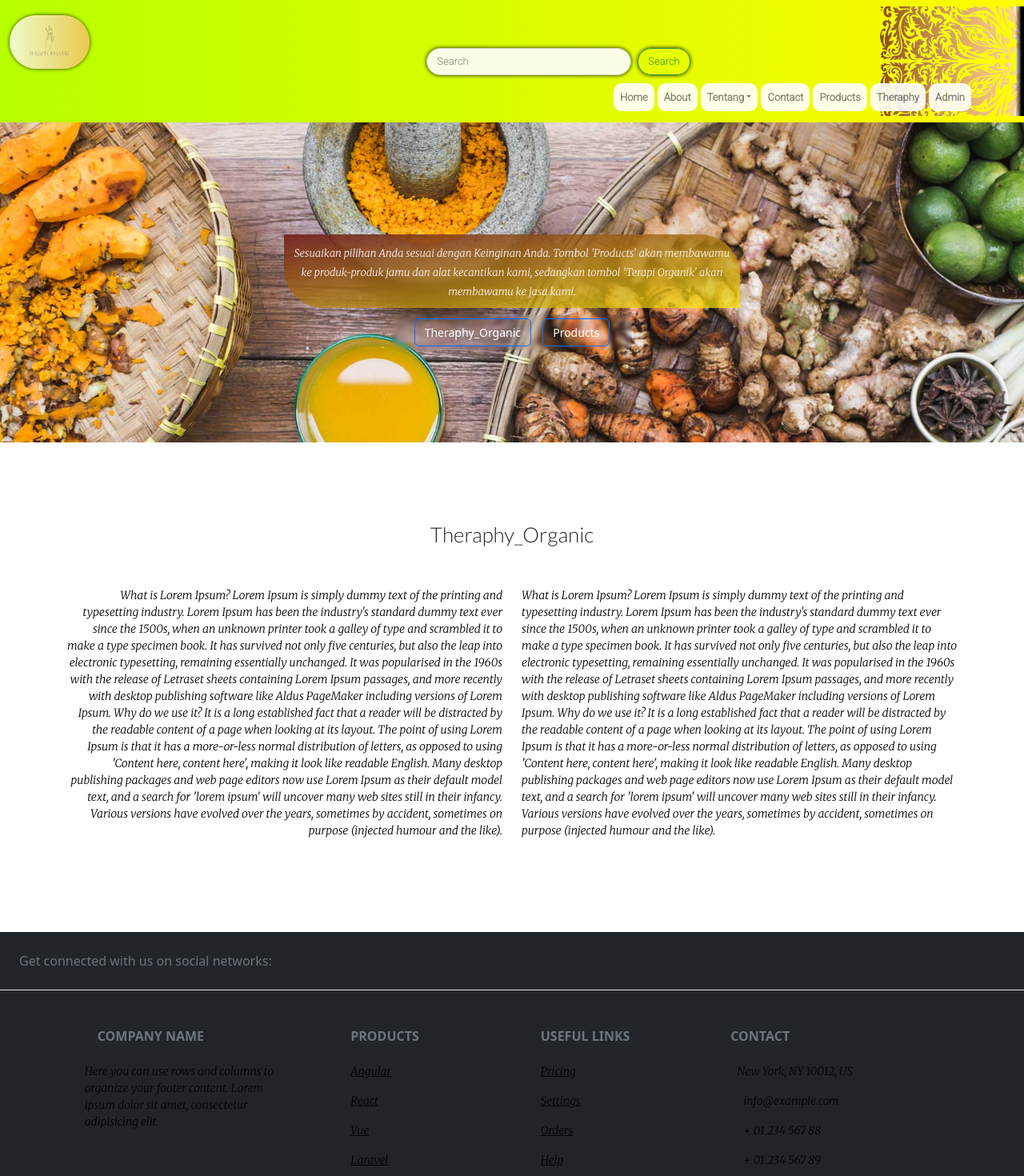
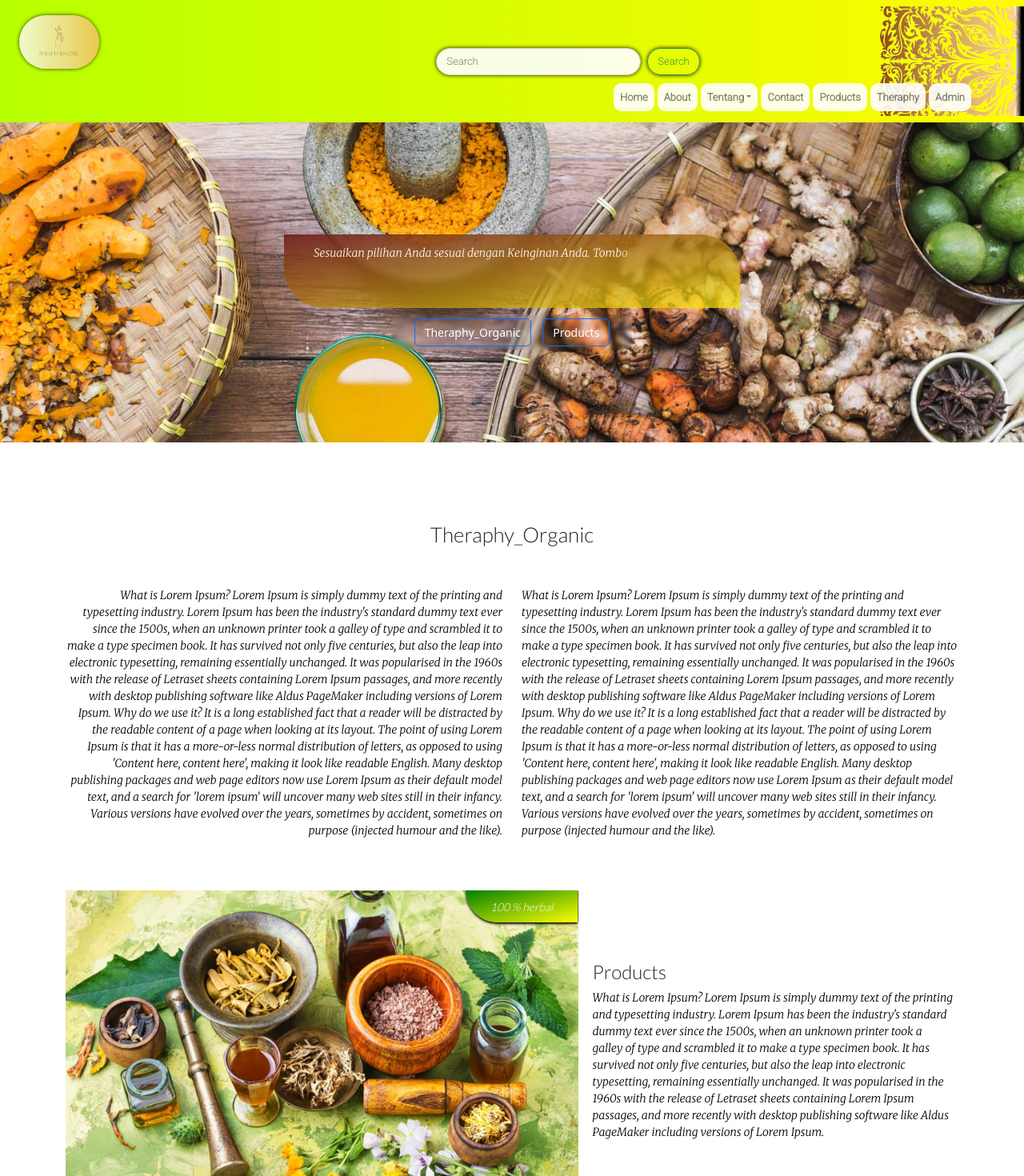
Before and after one commit to Fahriansyahh/TheraphyOrganik, a React (Create React App) app: page / in a window 1280 px wide. Shown: the top 1470 px of the page at 80% size. Built offline with nearby package versions, Linux system fonts and the light colour scheme.

Commit message:
menambahkan folder baru

```diff
--- a/package.json
+++ b/package.json
@@ -10,6 +10,7 @@
     "axios": "^1.3.2",
     "bootstrap": "^5.2.3",
     "file-server": "^2.2.1",
+    "framer-motion": "^10.0.0",
     "gsap": "^3.11.4",
     "mdb-react-ui-kit": "^5.1.0",
     "node-sass": "^7.0.3",
--- a/src/Components/Molekul/Navbar/Navbar.js
+++ b/src/Components/Molekul/Navbar/Navbar.js
@@ -8,6 +8,7 @@ import Navbar from 'react-bootstrap/Navbar';
 import NavDropdown from 'react-bootstrap/NavDropdown';
 import Logo from "../../../Assets/image/Therapy_Organic.png"
 import { useNavigate } from 'react-router-dom';
+import { motion } from "framer-motion"
 const Navbarr = () => {
     const [Scroll, setScroll] = useState("")
     const history = useNavigate()
@@ -18,14 +19,33 @@ const Navbarr = () => {
         <Navbar bg="light" expand="md" className='Nav'>
             <Container fluid className='container_Nav' >
                 <Navbar.Brand href="#home" className='Brand_Nav'>
+                    <motion.div
+                        className="container"
+                        initial={{ scale: 0 }}
+                        animate={{ rotate: 0, scale: 1 }}
+                        transition={{
+                            type: "spring",
+                            stiffness: 280,
+                            damping: 20
+                        }}
+
+                    >
                         <img
                             src={Logo}
                             width="100"
                             className="d-inline-block align-top image_Nav mb-5"
                             alt="Therapy Organik"
                         />
+                    </motion.div>
+
                 </Navbar.Brand>
+                <motion.div
+                    whileTap={{ scale: 1, rotate: 10 }}
+
+                >
                     <Navbar.Toggle aria-controls="navbarScroll" style={{ boxShadow: "0px 0px 5px black" }} onClick={() => { navScroll() }} />
+                </motion.div>
+
 
                 <Navbar.Collapse id="navbarScroll" className={`${Scroll} p-1 Nav_List  justify-content-md-start flex-column-reverse bd-highlight mt-sm-0 mt-md-5  `} >
                     <Nav
--- a/src/Components/Molekul/Navbar/Navbar.scss
+++ b/src/Components/Molekul/Navbar/Navbar.scss
@@ -44,6 +44,7 @@
 
                 .text_Nav:hover {
                     transform: scale(0.9);
+                    border-radius: 10%;
                 }
             }
 
--- a/src/Pages/Admin/Admin.js
+++ b/src/Pages/Admin/Admin.js
@@ -9,6 +9,7 @@ import Logo from "../../Assets/image/Therapy_Organic.png"
 import Alert from 'react-bootstrap/Alert';
 import "./Admin.scss"
 import { useNavigate } from 'react-router-dom';
+import { motion } from "framer-motion"
 const Admin = () => {
     const history = useNavigate()
     const [Username, setUsername] = useState()
@@ -57,8 +58,18 @@ const Admin = () => {
                         {error ? <Alert variant="danger">
                             {error}
                         </Alert> : false}
-
-                        <img src={Logo} alt="logo" width={"150rem"} className=" Admin_image " ></img>
+                        <motion.div
+                            className="container d-flex justify-content-center"
+                            initial={{ scale: 0 }}
+                            animate={{ rotate: 0, scale: 1 }}
+                            transition={{
+                                type: "spring",
+                                stiffness: 280,
+                                damping: 20
+                            }}
+                        >
+                            <img src={Logo} alt="logo" width={"150rem"} className=" Admin_image " ></img>
+                        </motion.div>
 
                         <Form.Group as={Row} className="mb-2 d-flex  align-items-center  " controlId="formPlaintextPassword" style={{ width: "100%" }}  >
                             <Form.Label column sm="2" className="ms-1  text_admin"  >
--- a/src/Pages/Home/Home.js
+++ b/src/Pages/Home/Home.js
@@ -10,12 +10,41 @@ import Button from 'react-bootstrap/Button';
 import "./Home.scss"
 import { useLocation, useNavigate } from 'react-router-dom';
 import { useDispatch, useSelector } from 'react-redux'
-
+import Herbal from "../../Assets/image/Herbal.jpg"
+import { motion } from "framer-motion";
 const Home = () => {
     const history = useNavigate()
     const { Global } = useSelector(state => state.Global)
     const dispatch = useDispatch()
 
+    const textVariants = {
+        hidden: {
+            opacity: 0,
+            y: 50,
+        },
+        visible: {
+            opacity: 1,
+            y: 0,
+            transition: {
+                delay: 0.5,
+                staggerChildren: 0.1,
+            },
+        },
+    };
+
+    const letterVariants = {
+        hidden: {
+            opacity: 0,
+            y: 20,
+        },
+        visible: {
+            opacity: 1,
+            y: 0,
+        },
+    };
+    const textAnimate = "Sesuaikan pilihan Anda sesuai dengan Keinginan Anda. Tombol 'Products' akan membawamu ke produk-produk jamu dan alat kecantikan kami, sedangkan tombol 'Terapi Organik' akan membawamu ke jasa kami.";
+
+    const textArray = textAnimate.split("");
     useEffect(() => {
         gsap.set('.text_header', {
             duration: 0, y: -110, opacity: 0
@@ -46,7 +75,18 @@ const Home = () => {
                     <div className='background_Header  '>
                         <Container >
                             <Row className='text-center d-flex  flex-column justify-content-center align-items-center '>
-                                <Col xs={"12"} sm={"12"} className="mb-2 text_header" ><span>Sesuaikan pilihan Anda sesuai dengan Keinginan Anda. Tombol 'Products' akan membawamu ke produk-produk jamu dan alat kecantikan kami, sedangkan tombol 'Terapi Organik' akan membawamu ke jasa kami. </span></Col>
+                                <Col xs={"12"} sm={"12"} className="mb-2 text_header" >
+                                    <motion.span
+                                        variants={textVariants}
+                                        initial="hidden"
+                                        animate="visible"
+                                    >
+                                        {textArray.map((text, index) => {
+                                            return (<motion.span key={index + "-text"} variants={letterVariants}>{text}</motion.span>)
+                                        })}
+
+                                    </motion.span>
+                                </Col>
                                 <Col xs={"12"} sm={"12"} style={{ width: "300px", margin: "0px auto", backdropBlur: "2px", backdropFilter: "blur(2px)", borderRadius: "10px", zIndex: "1", }}>
                                     <Button variant="outline-primary Btn_bgc" onClick={() => history("/Theraphy")}>Theraphy_Organic</Button>{' '}
                                     <Button variant="outline-primary Btn_bgc" onClick={() => { history("/Products") }}>Products</Button>{' '}
@@ -92,6 +132,27 @@ const Home = () => {
                             </div>
                         </Col>
                     </Row>
+                    <Row className='mt-5 HerbalProducts' >
+                        <Col xs="12" sm="12" lg="7" >
+                            <img src={Herbal} alt={"herbal"} width="100%">
+                            </img>
+                        </Col>
+                        <div data-aos="fade-right" className=' AnimateHerbal d-flex  flex-column justify-content-center align-items-center '
+                        >
+                            <p className='m-auto' >100 % herbal</p>
+                        </div>
+
+                        <Col xs="12" sm="12" lg="5" className="m-auto"  >
+                            <h3 className='mt-5' data-aos="zoom-in-down"  >Products</h3>
+                            <p data-aos="fade-up"
+                                data-aos-anchor-placement="bottom-bottom" data-aos-offset="0">What is Lorem Ipsum?
+                                Lorem Ipsum is simply dummy text of the printing and typesetting industry. Lorem Ipsum has been the industry's standard dummy text ever since the 1500s, when an unknown printer took a galley of type and scrambled it to make a type specimen book. It has survived not only five centuries, but also the leap into electronic typesetting, remaining essentially unchanged. It was popularised in the 1960s with the release of Letraset sheets containing Lorem Ipsum passages, and more recently with desktop publishing software like Aldus PageMaker including versions of Lorem Ipsum.
+
+
+
+                            </p></Col>
+
+                    </Row>
                 </Container >
                 <Footer />
             </div >
--- a/src/Pages/Home/Home.scss
+++ b/src/Pages/Home/Home.scss
@@ -23,7 +23,7 @@
 
                 span {
                     font-family: Merriweather;
-                    font-size: 13px;
+                    font-size: 14px;
                     color: rgb(253, 246, 246);
                     backdrop-filter: blur(2px);
                 }
@@ -54,6 +54,44 @@
             font-family: Lato;
         }
     }
+
+    .HerbalProducts {
+        h3 {
+            font-size: 24px;
+            font-family: Lato;
+        }
+
+        p {
+            font-family: Merriweather;
+            font-size: 14px;
+
+        }
+
+        .AnimateHerbal {
+            background-image: linear-gradient(to bottom right, green, yellow);
+            width: 140px;
+            height: 40px;
+            margin-left: -153px;
+            box-shadow: 0px 2px 3px black;
+            border-radius: 0px 0px 0px 50px;
+            cursor: default;
+
+            p {
+                font-family: Lato;
+                font-style: italic;
+                color: white;
+                font-weight: 500;
+                transition: 1s;
+            }
+        }
+
+        .AnimateHerbal:hover {
+
+            p {
+                transform: scale(1.2);
+            }
+        }
+    }
 }
 
 
@@ -77,7 +115,7 @@
         }
 
         p {
-            font-size: 13px;
+            font-size: 14px;
             padding: 10px;
         }
 
@@ -88,5 +126,7 @@
                 margin-bottom: 50px;
             }
         }
+
+
     }
 }
```
Also changed, not shown: src/Assets/image/Herbal.jpg (added), 1 other file (tests, documents, lock files or other folders). Lines whose indentation alone changed are shown as unchanged.
